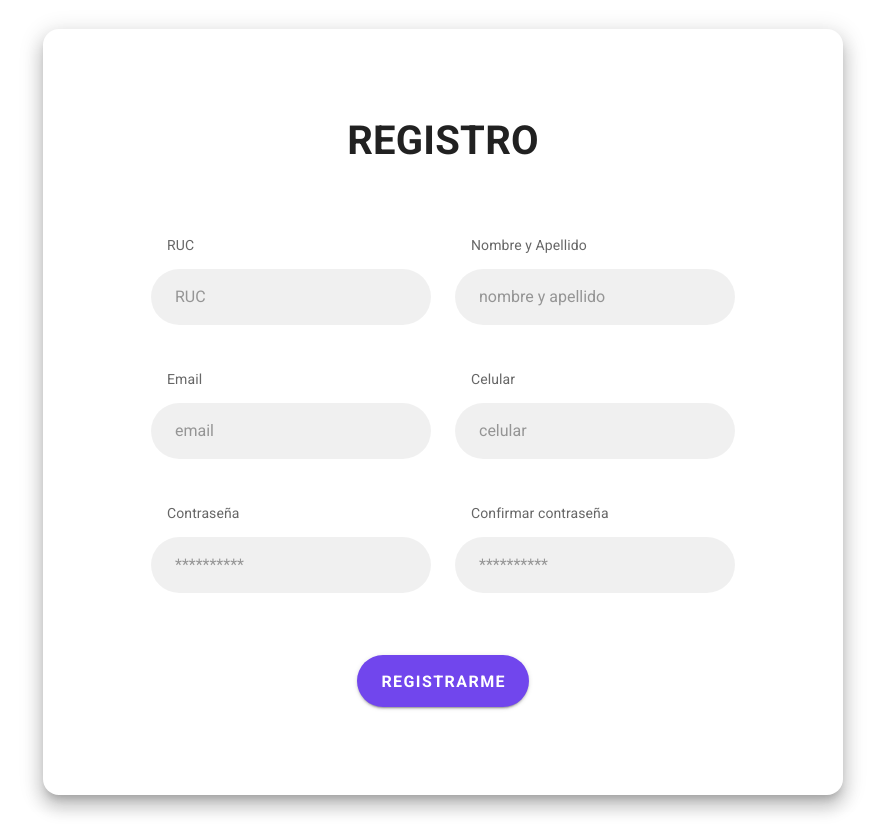
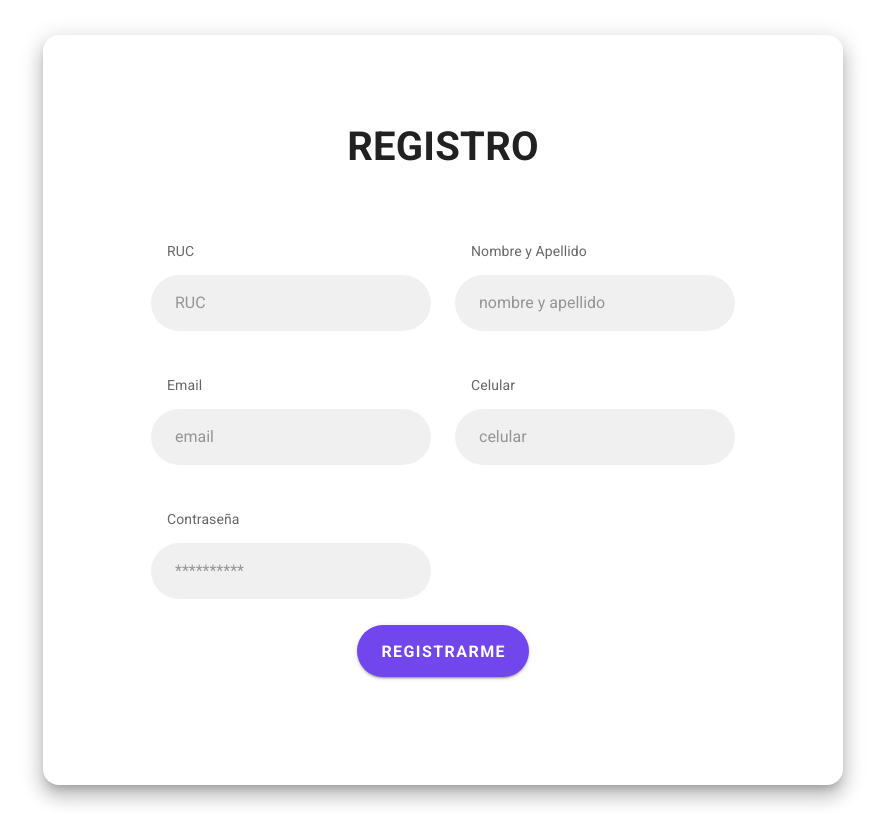
Before and after one commit to bdvela/DISWALLET, a Vue app: page /register in a window 1280 px wide. Shown: the whole page, without its empty margins (197-1082 px from the left). Built offline with nearby package versions, Linux system fonts and the light colour scheme.

Commit message:
feat: register validation

```diff
--- a/src/views/Register.vue
+++ b/src/views/Register.vue
@@ -1,48 +1,47 @@
 <template>
     <v-app>
         <v-row align="center justify-center">
-             <v-col cols="auto" align-self="center">
+             <v-col cols="auto">
+                 <v-row class="text-center justify-center mb-2">
+                <v-alert v-if="error" color="red" type="error" width="35%" >
+                    {{error}}
+                </v-alert>
+                </v-row>
             <v-card class="register-card" rounded="xl" elevation="12">
                 <v-card-title class="justify-center">
                     <h1>REGISTRO</h1>
                 </v-card-title>
                 <v-card-text>
-                    <v-form class="mt-12">
+                    <v-form class="mt-12" @submit.prevent="register">
                         <v-container>
-                            <v-row >
+                            <v-row>
                                 <v-col cols="12" sm="6" class="col-register">
                                     <v-subheader>RUC</v-subheader>
-                                    <v-text-field filled rounded autofocus placeholder="RUC" name="Ruc" type="text" color="primary accent-3"/>
+                                    <v-text-field v-model="ruc" filled rounded autofocus placeholder="RUC" name="Ruc" type="text" color="primary accent-3"/>
                                 </v-col>
                                 <v-col cols="12" sm="6" class="col-register">
                                     <v-subheader>Nombre y Apellido</v-subheader>
-                                    <v-text-field filled rounded id="nombre" placeholder="nombre y apellido" name="nombre" type="text" color="primary accent-3"/>
+                                    <v-text-field v-model="nombres" filled rounded id="nombre" placeholder="nombre y apellido" name="nombre" type="text" color="primary accent-3"/>
                                 </v-col>
                                 <v-col cols="12" sm="6" class="col-register">
                                     <v-subheader>Email</v-subheader>
-                                    <v-text-field filled rounded id="email" placeholder="email" name="email" type="email" color="primary accent-3"/>
+                                    <v-text-field v-model="email" filled rounded id="email" placeholder="email" name="email" type="email" color="primary accent-3"/>
                                 </v-col>
                                 <v-col cols="12" sm="6" class="col-register">
                                     <v-subheader>Celular</v-subheader>
-                                    <v-text-field filled rounded id="celular" placeholder="celular" name="celular" type="number" color="primary accent-3"/>
+                                    <v-text-field v-model="celular" filled rounded id="celular" placeholder="celular" name="celular" type="number" color="primary accent-3"/>
                                 </v-col>
                                 <v-col cols="12" sm="6" class="col-register">
                                     <v-subheader>Contraseña</v-subheader>
-                                    <v-text-field filled rounded id="password1" placeholder="**********" name="password1" type="password" color="primary accent-3"/>
-                                </v-col>
-                                <v-col cols="12" sm="6" class="col-register">
-                                    <v-subheader>Confirmar contraseña</v-subheader>
-                                    <v-text-field filled rounded id="password2" placeholder="**********" name="password2" type="password" color="primary accent-3"/>
+                                    <v-text-field v-model="contraseña" filled rounded id="password1" placeholder="**********" name="password1" type="password" color="primary accent-3"/>
                                 </v-col>
                             </v-row>
+                            <div class="text-center mt-2 ">
+                                <v-btn rounded x-large color="primary" type="submit">Registrarme</v-btn>
+                            </div>
                         </v-container>
                     </v-form>
                 </v-card-text>
-                <v-card-actions class="justify-center">
-                    <div class="text-center mt-2">
-                        <router-link to="./successregister"><v-btn rounded x-large color="primary">Registrarme</v-btn></router-link>
-                    </div>
-                </v-card-actions>
             </v-card>
             </v-col>
         </v-row>
@@ -51,7 +50,27 @@
 
 <script>
 export default ({
-    name: 'Register'
+    data () {
+        return {
+            ruc: '',
+            nombres: '',
+            email: '',
+            celular: '',
+            contraseña: '',
+            error: ''
+        }
+    },
+    name: 'Register',
+    methods: {
+        register () {
+            if (this.ruc && this.nombres && this.email && this.celular && this.contraseña) {
+                //
+            }
+            else {
+                this.error = 'Todos los campos son requeridos.'
+            }
+        },
+    }
 })
 </script>
 
```
Also changed, not shown: 1 other file (tests, documents, lock files or other folders).
